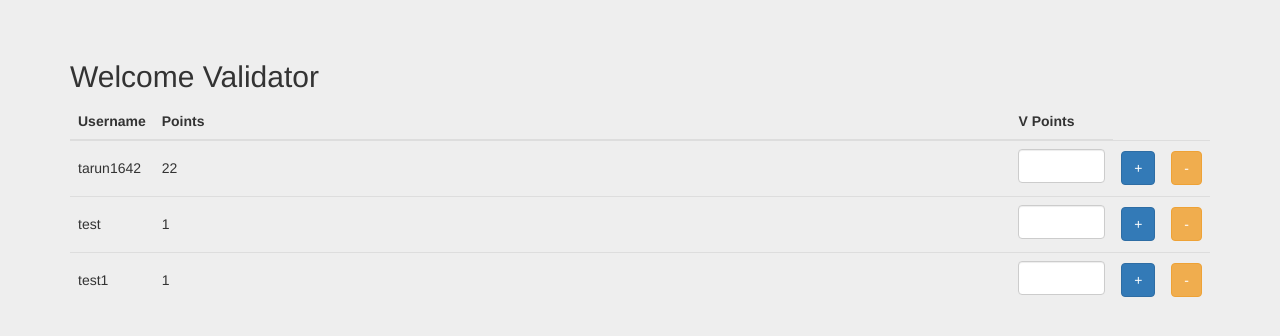
After one commit to tarunvelagala/city_explorer_flask, a Flask app: page /vpage in a window 1280 px wide. The commit adds this page. Shown: the top 336 px of the page. Run offline with Flask 2, Linux system fonts and the light colour scheme; data comes from the database, SQL or seed files in the repository; some libraries are stand-ins or nearby versions.

Commit message:
Initial Commit

```diff
--- a/app.py
+++ b/app.py
@@ -1,6 +1,6 @@
 from datetime import date
 import os
-from flask import Flask, render_template, redirect, url_for
+from flask import Flask, render_template, redirect, url_for, request
 from flask_bootstrap import Bootstrap
 from flask_login import LoginManager, login_user, login_required, logout_user, current_user
 from flask_login import UserMixin
@@ -8,14 +8,15 @@ from flask_sqlalchemy import SQLAlchemy
 from flask_wtf import FlaskForm
 from sqlalchemy import ForeignKey
 from werkzeug.security import check_password_hash, generate_password_hash
-from wtforms import StringField, PasswordField, BooleanField
+from wtforms import StringField, PasswordField
 from wtforms.validators import InputRequired, Email, Length
-from index import get_tech_words, get_cities_from_techwords, get_points_from_city
+
+from index import get_tech_words, get_cities_from_techwords, get_points_from_city, vlogins
 
 app = Flask(__name__)
 Bootstrap(app)
 app.secret_key = 'my-secret-key'
-app.config['SQLALCHEMY_DATABASE_URI'] = os.environ['DATABASE_URL']
+app.config['SQLALCHEMY_DATABASE_URI'] = 'sqlite:///app.db'
 db = SQLAlchemy(app)
 login_manager = LoginManager(app)
 login_manager.init_app(app)
@@ -56,7 +57,7 @@ class LoginHistory(db.Model):
 class LoginForm(FlaskForm):
     username = StringField('username', validators=[InputRequired(), Length(max=15, min=4)])
     password = PasswordField('Password', validators=[InputRequired(), Length(max=80, min=8)])
-    remember = BooleanField('remember me')
+    # remember = BooleanField('remember me')
 
 
 class RegisterForm(FlaskForm):
@@ -93,7 +94,7 @@ def login():
         user = User.query.filter_by(username=form.username.data).first()
         if user:
             if check_password_hash(user.password, form.password.data):
-                login_user(user, remember=form.remember.data)
+                login_user(user)
                 # update login point
                 #
                 last = LoginHistory.query.filter(LoginHistory.user_id == user.id,
@@ -177,6 +178,29 @@ def app_home():
                            cities_explored=g_cities, words=r_words, r_cities=r_cities)
 
 
+@app.route('/vlogin', methods=['POST', 'GET'])
+def validator_login():
+    form = LoginForm()
+    error = None
+    if form.validate_on_submit():
+        if form.username.data in vlogins.keys():
+            if form.password.data in vlogins.values():
+                return redirect(url_for('validator_page'))
+        error = 'Invalid User. Username doesn\'t exists.'
+    return render_template('validatorlogin.html', form=form, error=error)
+
+
+@app.route('/vpage', methods=['POST', 'GET'])
+def validator_page():
+    users = User.query.join(Points).filter(User.id == Points.user_id).order_by(Points.points.desc()).all()
+    if request.method == 'POST':
+        if request.form['val'] == 'plus':
+            print(1)
+        if request.form['val'] == 'sub':
+            print(2)
+    return render_template('validatorpage.html', users=users)
+
+
 @app.route('/logout')
 @login_required
 def logout():
@@ -185,4 +209,4 @@ def logout():
 
 
 if __name__ == "__main__":
-    app.run()
+    app.run(debug=True)
--- a/index.py
+++ b/index.py
@@ -23,6 +23,12 @@ keys = {
     'flatten': '3-Venice',
     'split': '2-Hanoi',
     'chunks': '2-Amsterdam',
+}
+
+vlogins = {
+    'tactval': 'tactval1234',
+    'tactval1': 'tactval1234',
+    'tactval2': 'tactval1234'
 }
 
 
--- a/static/styles.css
+++ b/static/styles.css
@@ -9,13 +9,16 @@ body {
     padding: 15px;
     margin: 0 auto;
 }
+
 .form-signin .form-signin-heading,
 .form-signin .checkbox {
     margin-bottom: 10px;
 }
+
 .form-signin .checkbox {
     font-weight: normal;
 }
+
 .form-signin .form-control {
     position: relative;
     height: auto;
@@ -25,16 +28,23 @@ body {
     padding: 10px;
     font-size: 16px;
 }
+
 .form-signin .form-control:focus {
     z-index: 2;
 }
+
 .form-signin input[type="email"] {
     margin-bottom: -1px;
     border-bottom-right-radius: 0;
     border-bottom-left-radius: 0;
 }
+
 .form-signin input[type="password"] {
     margin-bottom: 10px;
     border-top-left-radius: 0;
     border-top-right-radius: 0;
 }
+
+.table > tbody > tr > td {
+    vertical-align: middle;
+}
--- a/templates/index.html
+++ b/templates/index.html
@@ -5,8 +5,8 @@ Demo App
 {% endblock %}
 
 {% block styles %}
-{{super()}}
-<link rel="stylesheet" href="{{url_for('.static', filename='styles.css')}}">
+    {{ super() }}
+    <link rel="stylesheet" href="{{ url_for('.static', filename='styles.css') }}">
 {% endblock %}
 
 {% block content %}
@@ -14,6 +14,7 @@ Demo App
         <ul class="nav navbar-nav" style="float: right; padding-right: 40px">
             <li><a href="{{ url_for('login') }}">Login</a></li>
             <li><a href="{{ url_for('signup') }}">Sign Up</a></li>
+            <li><a href="{{ url_for('validator_login') }}">Validator Login</a></li>
         </ul>
     </div>
 
--- /dev/null
+++ b/templates/validatorpage.html
@@ -0,0 +1,57 @@
+{% extends "bootstrap/base.html" %}
+
+{% block title %}
+    Login
+{% endblock %}
+
+{% block styles %}
+    {{ super() }}
+    <link rel="stylesheet" href="{{ url_for('.static', filename='styles.css') }}">
+{% endblock %}
+
+{% block content %}
+    <div class="container">
+        <h2>Welcome Validator</h2>
+        <form method="post"  role="form">
+            <div class="form-group">
+                <table class="table">
+                    <thead>
+                    <tr>
+                        <th scope="col">Username</th>
+                        <th scope="col">Points</th>
+                        <th scope="col"></th>
+                        <th scope="col">V Points</th>
+                    <tr>
+                    </thead>
+                    <tbody>
+                    {% for user in users %}
+                        <tr>
+                            <td>{{ user.username }}</td>
+                            <td>{{ user.points.points }}</td>
+                            <td style="width: 70%;"></td>
+                            <td>
+                                <div>
+                                    <label>
+                                        <input type="number" class="form-control" name='inc'>
+                                    </label>
+                                </div>
+                            </td>
+                            <td>
+                                <div>
+                                    <button class="btn btn-primary" type="submit" name="val" value="plus">+</button>
+                                </div>
+                            </td>
+                            <td>
+                                <div>
+                                    <button class="btn btn-warning" type="submit" name="val" value="sub">-</button>
+                                </div>
+                            </td>
+                        </tr>
+                    {% endfor %}
+                    </tbody>
+                </table>
+            </div>
+        </form>
+
+    </div> <!-- /container -->
+{% endblock %}
```
Also changed, not shown: templates/validatorlogin.html (added, +27 -0 lines). Lines whose indentation alone changed are shown as unchanged.
